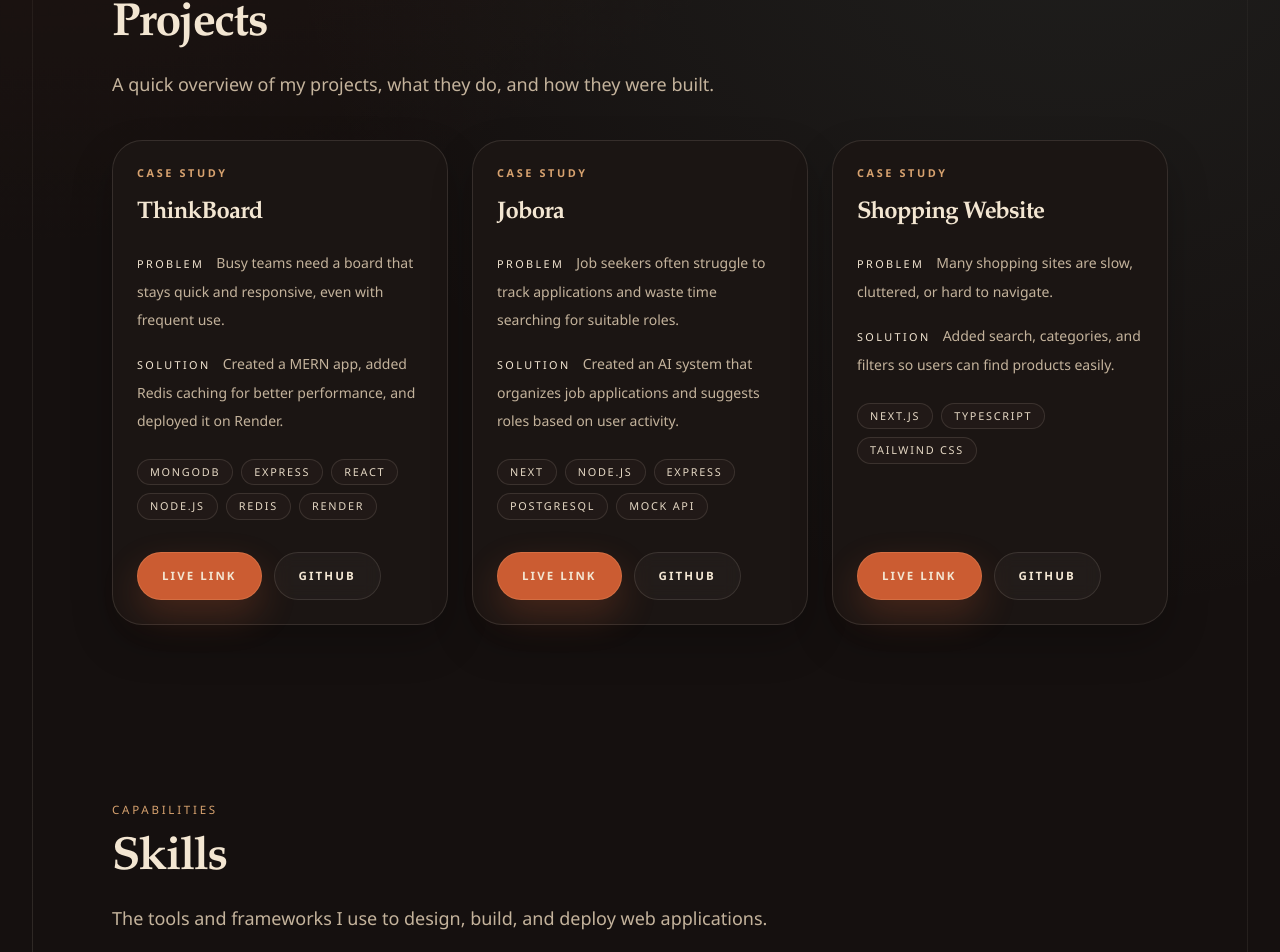
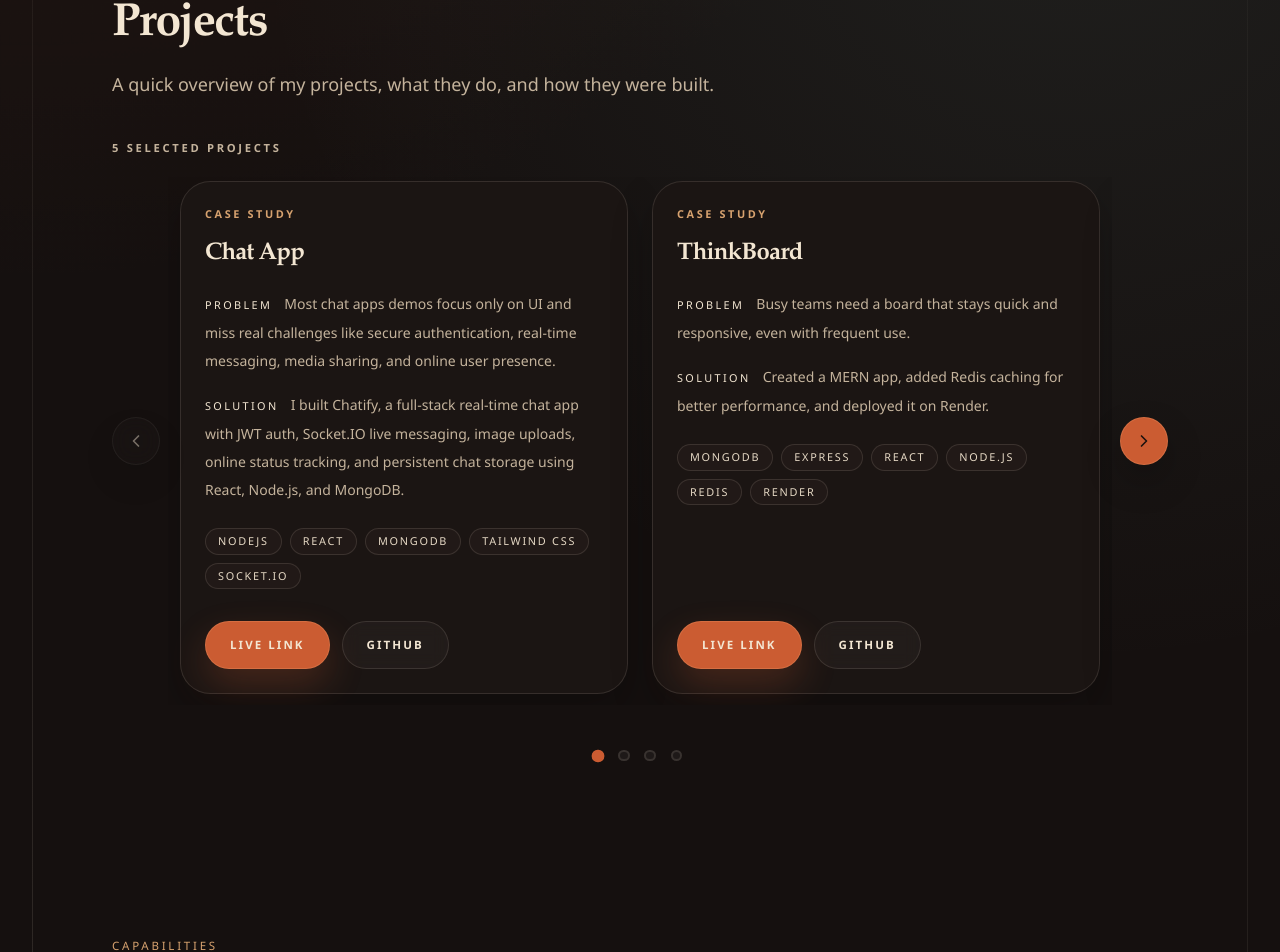
Before and after one commit to SwekshaDhungana/Nextjs-Portfolio, a Next.js app: page / in a window 1280 px wide. Shown: the part 888-1840 px from the top of the page. Built offline with nearby package versions, Linux system fonts and the light colour scheme.

Commit message:
updated projects

```diff
--- a/package.json
+++ b/package.json
@@ -10,9 +10,11 @@
   },
   "dependencies": {
     "framer-motion": "^12.38.0",
+    "lucide-react": "^1.14.0",
     "next": "16.2.1",
     "react": "19.2.4",
-    "react-dom": "19.2.4"
+    "react-dom": "19.2.4",
+    "react-multi-carousel": "^2.8.6"
   },
   "devDependencies": {
     "@tailwindcss/postcss": "^4",
--- a/src/app/globals.css
+++ b/src/app/globals.css
@@ -81,3 +81,91 @@ textarea,
 button {
   font: inherit;
 }
+
+.projects-carousel {
+  padding: 0 0 0.5rem;
+}
+
+.projects-carousel__item {
+  display: flex;
+}
+
+.projects-carousel__track {
+  align-items: stretch;
+}
+
+.projects-carousel__arrow {
+  display: inline-flex;
+  height: 3rem;
+  width: 3rem;
+  align-items: center;
+  justify-content: center;
+  border-radius: 9999px;
+  border: 1px solid var(--border);
+  background: rgba(255, 255, 255, 0.04);
+  color: var(--text-primary);
+  box-shadow: 0 16px 36px rgba(0, 0, 0, 0.22);
+  backdrop-filter: blur(10px);
+  transition:
+    background-color 0.2s ease,
+    border-color 0.2s ease,
+    color 0.2s ease,
+    opacity 0.2s ease;
+}
+
+.projects-carousel__arrow:hover:not(:disabled) {
+  border-color: rgba(221, 123, 77, 0.45);
+  background: rgba(255, 255, 255, 0.08);
+}
+
+.projects-carousel__arrow:disabled {
+  cursor: not-allowed;
+  opacity: 0.45;
+}
+
+.projects-carousel__arrow--right {
+  border-color: rgba(221, 123, 77, 0.6);
+  background: var(--accent);
+  color: #1b120f;
+}
+
+.projects-carousel__arrow--right:hover:not(:disabled) {
+  background: #dc6f42;
+}
+
+.projects-carousel__dots {
+  bottom: 0;
+  gap: 0.55rem;
+}
+
+.projects-carousel__dots .react-multi-carousel-dot {
+  display: inline-flex;
+}
+
+.projects-carousel__dots .react-multi-carousel-dot button {
+  height: 0.72rem;
+  width: 0.72rem;
+  border-color: var(--border);
+  background: rgba(255, 255, 255, 0.04);
+  transition:
+    background-color 0.2s ease,
+    border-color 0.2s ease,
+    transform 0.2s ease;
+}
+
+.projects-carousel__dots .react-multi-carousel-dot--active button {
+  border-color: var(--accent);
+  background: var(--accent);
+  transform: scale(1.06);
+}
+
+@media (max-width: 767px) {
+  .projects-carousel {
+    padding-bottom: 0.25rem;
+  }
+
+  .projects-carousel__arrow {
+    height: 2.75rem;
+    width: 2.75rem;
+  }
+}
--- a/src/app/layout.tsx
+++ b/src/app/layout.tsx
@@ -1,5 +1,6 @@
 import type { Metadata } from "next";
 import { seoConfig } from "@/data";
+import "react-multi-carousel/lib/styles.css";
 import "./globals.css";
 
 export const metadata: Metadata = {
--- a/src/components/content/index.ts
+++ b/src/components/content/index.ts
@@ -1,5 +1,6 @@
 export * from "./action-link";
 export * from "./contact-link-card";
 export * from "./project-card";
+export * from "./projects-carousel";
 export * from "./section-block";
 export * from "./skill-group-card";
--- /dev/null
+++ b/src/components/content/projects-carousel.tsx
@@ -0,0 +1,120 @@
+"use client";
+
+import { ChevronLeft, ChevronRight } from "lucide-react";
+import Carousel, { type ButtonGroupProps, type ResponsiveType } from "react-multi-carousel";
+import type { Project } from "@/data";
+import { ProjectCard } from "./project-card";
+
+type ProjectsCarouselProps = {
+  projects: readonly Project[];
+};
+
+type CarouselArrowProps = {
+  onClick?: () => void;
+  direction: "left" | "right";
+  disabled?: boolean;
+};
+
+type ProjectsButtonGroupProps = ButtonGroupProps & {
+  totalProjects: number;
+};
+
+const responsive: ResponsiveType = {
+  desktop: {
+    breakpoint: { max: 4000, min: 1200 },
+    items: 3,
+    slidesToSlide: 1,
+  },
+  tablet: {
+    breakpoint: { max: 1199, min: 768 },
+    items: 2,
+    slidesToSlide: 1,
+  },
+  mobile: {
+    breakpoint: { max: 767, min: 0 },
+    items: 1,
+    slidesToSlide: 1,
+  },
+};
+
+function CarouselArrow({ onClick, direction, disabled }: CarouselArrowProps) {
+  return (
+    <button
+      type="button"
+      aria-label={direction === "left" ? "Go to previous projects" : "Go to next projects"}
+      onClick={onClick}
+      disabled={disabled}
+      className={`projects-carousel__arrow projects-carousel__arrow--${direction}`}
+    >
+      {direction === "left" ? (
+        <ChevronLeft aria-hidden="true" className="h-5 w-5" />
+      ) : (
+        <ChevronRight aria-hidden="true" className="h-5 w-5" />
+      )}
+    </button>
+  );
+}
+
+function ProjectsButtonGroup({
+  previous,
+  next,
+  carouselState,
+  totalProjects,
+}: ProjectsButtonGroupProps) {
+  const currentSlide = carouselState?.currentSlide ?? 0;
+  const slidesToShow = carouselState?.slidesToShow ?? 1;
+  const totalItems = carouselState?.totalItems ?? totalProjects;
+  const isAtStart = currentSlide <= 0;
+  const isAtEnd = currentSlide + slidesToShow >= totalItems;
+
+  return (
+    <div className="pointer-events-none absolute inset-x-0 top-0 bottom-14 hidden md:block">
+      <div className="relative h-full">
+        <div className="pointer-events-auto absolute left-0 top-1/2 -translate-y-1/2">
+          <CarouselArrow direction="left" onClick={previous} disabled={isAtStart} />
+        </div>
+        <div className="pointer-events-auto absolute right-0 top-1/2 -translate-y-1/2">
+          <CarouselArrow direction="right" onClick={next} disabled={isAtEnd} />
+        </div>
+      </div>
+    </div>
+  );
+}
+
+export function ProjectsCarousel({ projects }: ProjectsCarouselProps) {
+  return (
+    <div className="space-y-5">
+      <p className="font-[family:var(--font-label)] text-[0.7rem] font-semibold uppercase tracking-[0.24em] text-[var(--text-secondary)]">
+        {projects.length} selected projects
+      </p>
+
+      <div className="relative pb-14 md:px-12 xl:px-14">
+        <Carousel
+          responsive={responsive}
+          arrows={false}
+          customButtonGroup={<ProjectsButtonGroup totalProjects={projects.length} />}
+          renderButtonGroupOutside
+          showDots
+          renderDotsOutside
+          keyBoardControl
+          draggable
+          swipeable
+          infinite={false}
+          containerClass="projects-carousel"
+          sliderClass="projects-carousel__track"
+          itemClass="projects-carousel__item"
+          dotListClass="projects-carousel__dots"
+          customTransition="transform 450ms ease"
+          transitionDuration={450}
+          partialVisible={projects.length > 4}
+        >
+          {projects.map((project) => (
+            <div key={project.title} className="h-full px-3 py-1">
+              <ProjectCard project={project} />
+            </div>
+          ))}
+        </Carousel>
+      </div>
+    </div>
+  );
+}
--- a/src/data/projects.ts
+++ b/src/data/projects.ts
@@ -16,6 +16,16 @@ export type Project = {
 
 export const projects: readonly Project[] = [
   {
+    title: "Chat App",
+    problem:
+      "Most chat apps demos focus only on UI and miss real challenges like secure authentication, real-time messaging, media sharing, and online user presence.",
+    solution:
+      "I built Chatify, a full-stack real-time chat app with JWT auth, Socket.IO live messaging, image uploads, online status tracking, and persistent chat storage using React, Node.js, and MongoDB.",
+    techStack: ["Nodejs", "React", "MongoDB", "Tailwind CSS", "Socket.IO"],
+    liveUrl: "https://chatify-xnwe.onrender.com/",
+    githubUrl: "https://github.com/SwekshaDhungana/chatify",
+  },
+  {
     title: "ThinkBoard",
     problem:
       "Busy teams need a board that stays quick and responsive, even with frequent use.",
@@ -24,6 +34,23 @@ export const projects: readonly Project[] = [
     techStack: ["MongoDB", "Express", "React", "Node.js", "Redis", "Render"],
     liveUrl: "https://thinkboard-mern-0zci.onrender.com/",
     githubUrl: "https://github.com/SwekshaDhungana/ThinkBoard-mern",
+  },
+  {
+    title: "Inventory Management App",
+    problem: "Manual inventory tracking is slow and causes stock mistakes.",
+    solution:
+      "I built an inventory app where users can log in, manage products, and track stock with a simple dashboard.",
+    techStack: [
+      "Next.js",
+      "React",
+      "TypeScript",
+      "Tailwind CSS",
+      "Prisma",
+      "Neon PostgreSQL",
+      "Neon Auth",
+    ],
+    liveUrl: "https://inventory-management-app-d9vk.vercel.app/",
+    githubUrl: "https://github.com/SwekshaDhungana/Inventory-Management-app",
   },
   {
     title: "Jobora",
--- a/src/sections/landing/projects-section.tsx
+++ b/src/sections/landing/projects-section.tsx
@@ -1,4 +1,10 @@
-import { ProjectCard, SectionBlock, StaggerGroup, StaggerItem } from "@/components";
+import {
+  ProjectCard,
+  ProjectsCarousel,
+  SectionBlock,
+  StaggerGroup,
+  StaggerItem,
+} from "@/components";
 import { projects, projectsSectionContent } from "@/data";
 
 export function ProjectsSection() {
@@ -10,6 +16,9 @@ export function ProjectsSection() {
       description={projectsSectionContent.description}
       className="mt-4"
     >
+      {projects.length > 3 ? (
+        <ProjectsCarousel projects={projects} />
+      ) : (
         <StaggerGroup className="grid grid-cols-1 gap-6 md:grid-cols-2 lg:grid-cols-3">
           {projects.map((project) => (
             <StaggerItem key={project.title}>
@@ -17,6 +26,7 @@ export function ProjectsSection() {
             </StaggerItem>
           ))}
         </StaggerGroup>
+      )}
     </SectionBlock>
   );
 }
```
Also changed, not shown: 1 other file (tests, documents, lock files or other folders). Lines whose indentation alone changed are shown as unchanged.
